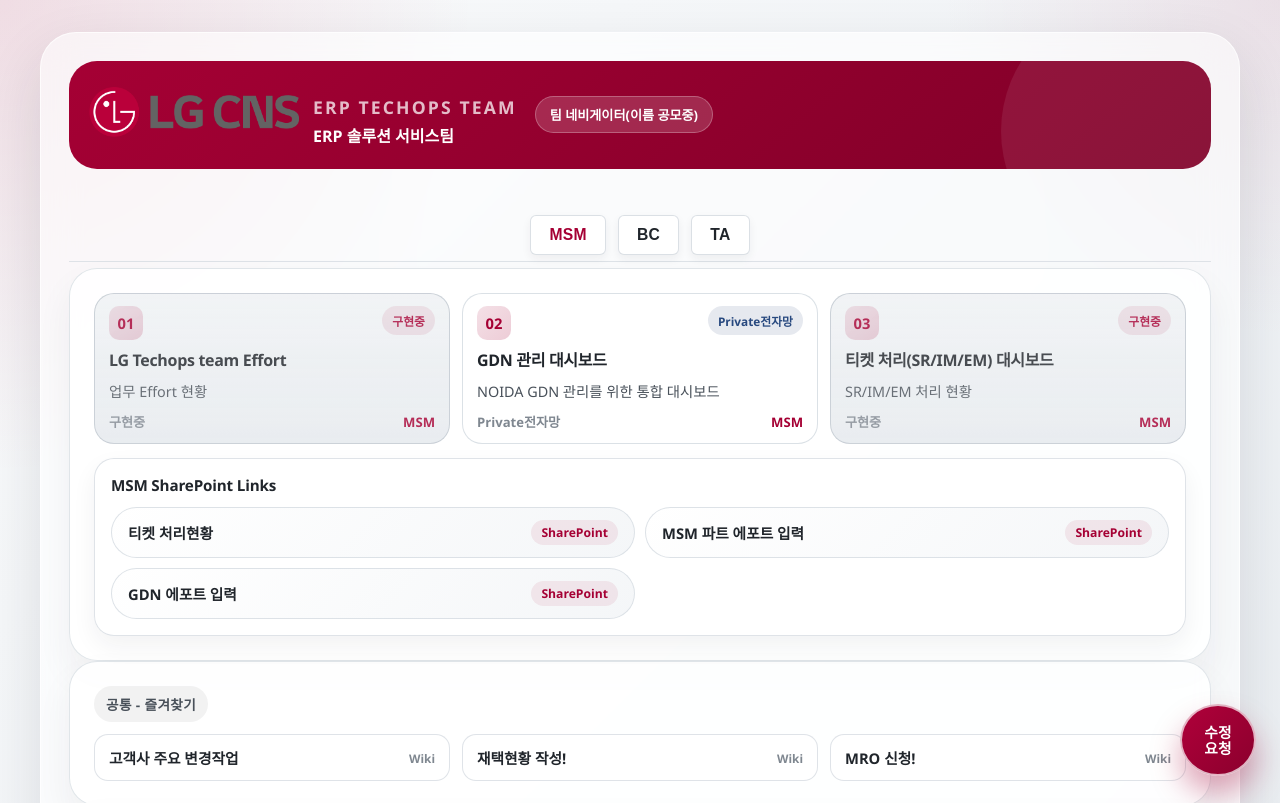
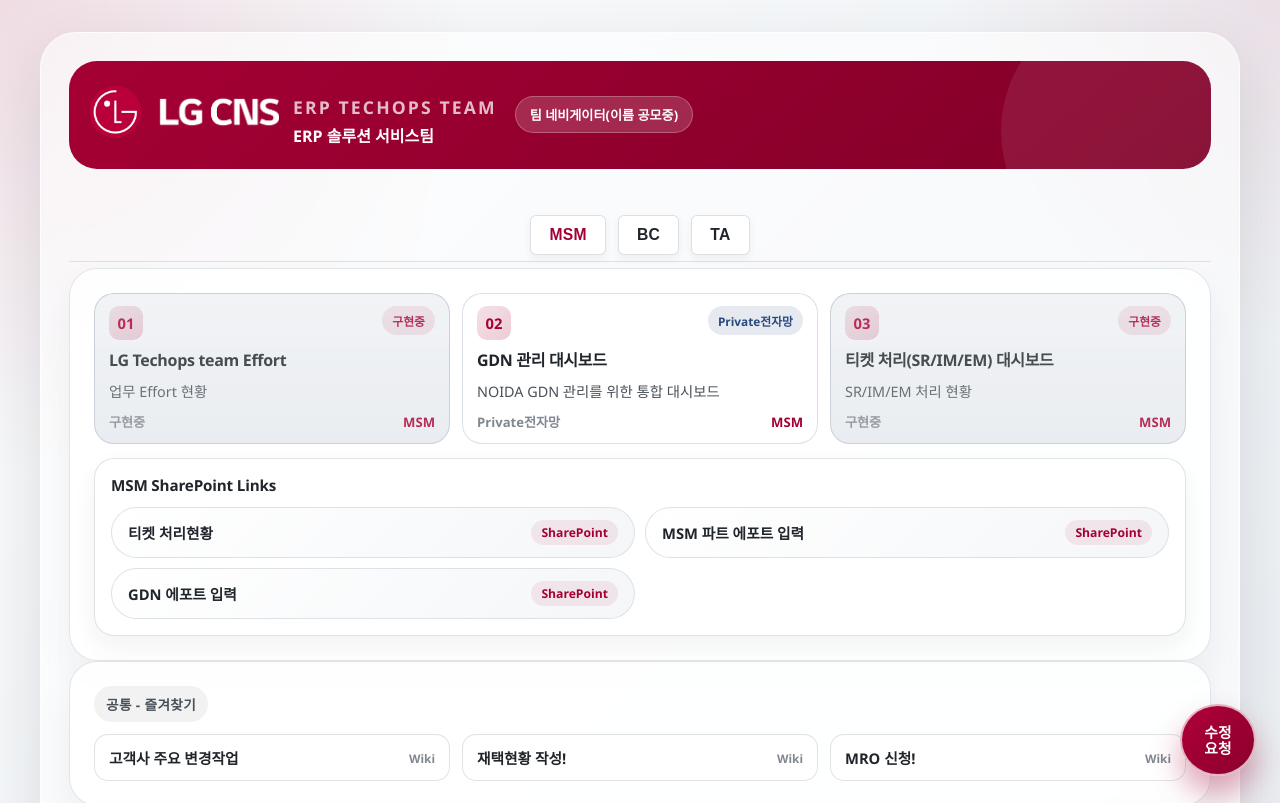
Before and after one commit to kiho-cns/erptechops, a plain HTML site: page index.html in a window 1280 px wide. Shown: the top 803 px of the page. Drawn offline with Linux system fonts and the light colour scheme.

Commit message:
Split LG CNS logo and whiten wordmark

```diff
--- a/index.html
+++ b/index.html
@@ -81,11 +81,21 @@
     }
 
 
-    .brand-logo {
-      width: 210px;
-      height: auto;
+    .brand-logo-wrap {
+      display: inline-flex;
+      align-items: center;
+      gap: 10px;
+    }
+
+    .brand-mark {
+      width: 52px;
+      height: 52px;
       display: block;
-      object-fit: contain;
+    }
+
+    .brand-wordmark {
+      height: 40px;
+      display: block;
     }
 
     .eyebrow {
@@ -656,7 +666,10 @@
       <div class="hero-copy">
         <div class="hero-header">
           <div class="brand" aria-label="LG style brand mark">
-          <img class="brand-logo" src="assets/lgcns-logo.png" alt="LG CNS 로고">
+          <span class="brand-logo-wrap" aria-label="LG CNS 로고">
+            <img class="brand-mark" src="assets/lgcns-mark.png" alt="LG 로고">
+            <img class="brand-wordmark" src="assets/lgcns-wordmark-white.png" alt="LG CNS">
+          </span>
             <div>
               <p class="eyebrow">ERP TECHOPS TEAM</p>
               <strong>ERP 솔루션 서비스팀</strong>
```
Also changed, not shown: assets/lgcns-mark.png (added), assets/lgcns-wordmark-white.png (added).
